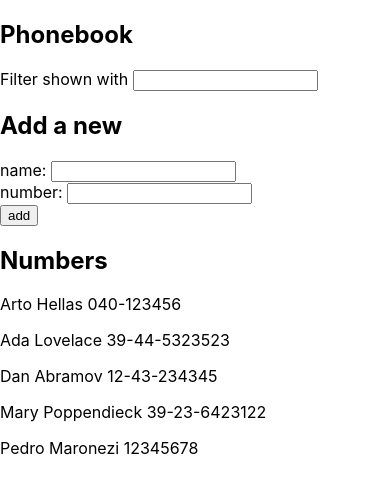
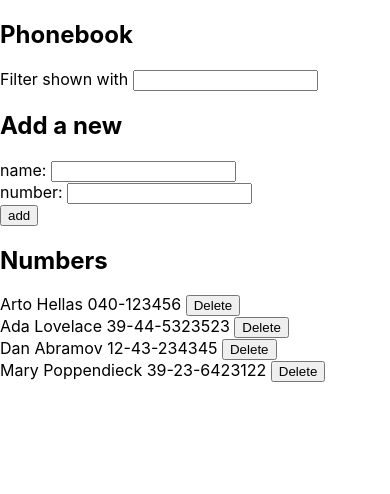
Before and after one commit to PedroMaronezi/fullstack2020, a React (Create React App) app in the folder part2/phonebook/: page / in a window 390 px wide. Shown: the top 494 px of the page. Built offline with nearby package versions, Linux system fonts and the light colour scheme; data requests are answered from the project's data file.

Commit message:
2.17: Phonebook step9

```diff
--- a/part2/phonebook/db.json
+++ b/part2/phonebook/db.json
@@ -19,11 +19,6 @@
       "name": "Mary Poppendieck",
       "number": "39-23-6423122",
       "id": 4
-    },
-    {
-      "name": "Pedro Maronezi",
-      "number": "12345678",
-      "id": 5
     }
   ]
 }
--- a/part2/phonebook/src/App.js
+++ b/part2/phonebook/src/App.js
@@ -10,15 +10,6 @@ const App = () => {
   const [ newNumber, setNewNumber ] = useState('')
   const [ filterName, setFilterName ] = useState('')
 
-  // Fetch data from the json-server
-  useEffect(() => {
-    personsService
-      .getAll()
-      .then(initialPeople => {
-        console.log('promised resolved...')
-        setPersons(initialPeople)
-      })
-  }, [])
 
   const addPerson = (event) => {
     event.preventDefault()
@@ -44,11 +35,36 @@ const App = () => {
     }
   }
 
+  const deletePerson = id => {
+    const p = persons.find(person => person.id === id)
+    const popUp = window.confirm(`Delete ${p.name}?`)
+
+    if(popUp){
+      personsService
+        .deletePerson(id)
+        .then(() => setPersons(persons.filter(person => person.id !== id)))
+        .catch(error => {
+          console.log(error)
+          setPersons(persons.filter(person => person.id !== id))
+        })
+    }
+  }
+
   const handleNameChange = (event) => setNewName(event.target.value)
   const handleNumberChange = (event) => setNewNumber(event.target.value)
   const handleFilterChange = (event) => setFilterName(event.target.value)
 
   const filteredPeople = persons.filter(person => person.name.toLowerCase().includes(filterName.toLowerCase()))
+
+  // Fetch data from the json-server
+  useEffect(() => {
+    personsService
+      .getAll()
+      .then(initialPeople => {
+        console.log('promised resolved...')
+        setPersons(initialPeople)
+      })
+  }, [])
 
   return (
     <div>
@@ -58,7 +74,7 @@ const App = () => {
       <PersonForm handleSubmit={addPerson} newName={newName} handleNameChange={handleNameChange}
       newNumber={newNumber} handleNumberChange={handleNumberChange} />
       <h2>Numbers</h2>
-      <Persons persons={filteredPeople} />
+      <Persons persons={filteredPeople} handleClick={deletePerson} />
     </div>
   )
 }
--- a/part2/phonebook/src/components/Person.js
+++ b/part2/phonebook/src/components/Person.js
@@ -1,8 +1,8 @@
 import React from 'react';
 
-const Person = ({ person }) => {
+const Person = ({ person, handleClick }) => {
     return (
-      <p>{person.name} {person.number}</p>
+      <div>{person.name} {person.number} <button onClick={handleClick}>Delete</button></div>
     );
   };
 
--- a/part2/phonebook/src/components/Persons.js
+++ b/part2/phonebook/src/components/Persons.js
@@ -1,10 +1,10 @@
 import React from 'react';
 import Person from './Person';
 
-const Persons = ({ persons }) => {
+const Persons = ({ persons, handleClick }) => {
     return (
         <div>
-            {persons.map(person => <Person key={person.name} person={person} />)}
+            {persons.map(person => <Person key={person.name} person={person} handleClick={() => handleClick(person.id)} />)}
         </div>
     );
   };
--- a/part2/phonebook/src/services/persons.js
+++ b/part2/phonebook/src/services/persons.js
@@ -13,6 +13,16 @@ const create = newPerson => {
     return request.then(response => response.data)
 }
 
-const service = { getAll, create }
+// Delete an existing contact
+const deletePerson = id => {
+    return axios.delete(`${baseUrl}/${id}`)
+}
+
+// Update an existing contact
+const update = (id, newObject) => {
+    return axios.put(`${baseUrl}/${id}`, newObject).then(response => response.data)
+}
+
+const service = { getAll, create, deletePerson, update }
 
 export default service;
```
Also changed, not shown: 1 other file (tests, documents, lock files or other folders).
